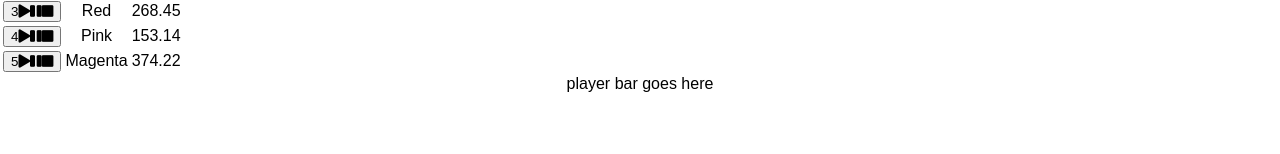
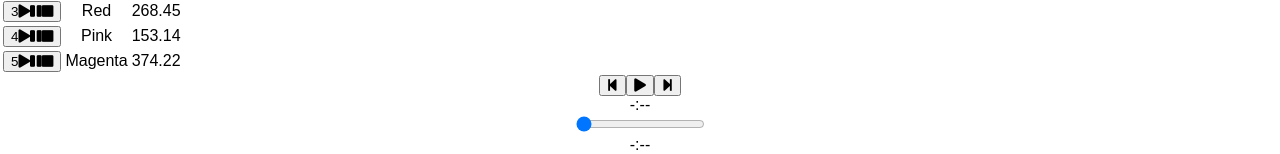
Before and after one commit to mattMusser/jamable-react, a React (Create React App) app: page /album/the-colors in a window 1280 px wide. Shown: the part 691-845 px from the top of the page. Before the commit the page ends 800 px from the top, so only its background shows below. Built offline with nearby package versions, Linux system fonts and the light colour scheme.

Commit message:
add previous and skip buttons

```diff
--- a/src/components/Album.js
+++ b/src/components/Album.js
@@ -45,6 +45,23 @@
     }
   }
 
+  handlePrevClick() {
+    const currentIndex = this.state.album.songs.findIndex(song => this.state.currentSong === song);
+    const newIndex = Math.max(0, currentIndex - 1);
+    const newSong = this.state.album.songs[newIndex];
+    this.setSong(newSong);
+    this.play();
+  }
+
+  handleNextClick() {
+    const currentIndex = this.state.album.songs.findIndex(song => this.state.currentSong === song);
+    const newIndex = Math.max(0, currentIndex + 1);
+    if (newIndex > this.state.album.songs.length - 1) return;
+    const newSong = this.state.album.songs[newIndex];
+    this.setSong(newSong);
+    this.play();
+  }
+
   render() {
     return (
       <section className="album">
@@ -82,7 +99,13 @@
             }
           </tbody>
         </table>
-        <PlayerBar />
+        <PlayerBar
+          isPlaying={this.state.isPlaying}
+          currentSong={this.state.currentSong}
+          handleSongClick={() => this.handleSongClick(this.state.currentSong)}
+          handlePrevClick={() => this.handlePrevClick()}
+          handleNextClick={() => this.handleNextClick()}
+        />
       </section>
     )
   }
--- a/src/components/PlayerBar.js
+++ b/src/components/PlayerBar.js
@@ -4,7 +4,27 @@
   render() {
     return (
       <section className="player-bar">
-        player bar goes here
+        <section id="buttons">
+          <button id="previous" onClick={this.props.handlePrevClick}>
+            <span className="fas fa-step-backward"></span>
+          </button>
+          <button id="play-pause" onClick={this.props.handleSongClick} >
+            <span className={this.props.isPlaying ? 'fas fa-pause' : 'fas fa-play'}></span>
+          </button>
+          <button id="next">
+            <span className="fas fa-step-forward" onClick={this.props.handleNextClick}></span>
+          </button>
+        </section>
+        <section id="time-control">
+          <div className="current-time">-:--</div>
+          <input type="range" className="seek-bar" value="0" />
+          <div className="total-time">-:--</div>
+        </section>
+        <section id="volume-control">
+          <div className="fas fa-volume-down"></div>
+          <input type="range" className="seek-bar" value="80" />
+          <div className="fas fa-volume-up"></div>
+        </section>
       </section>
     );
   }
```
